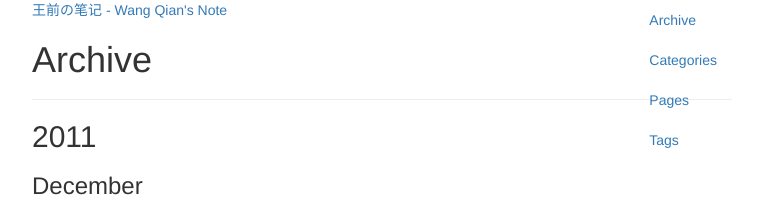
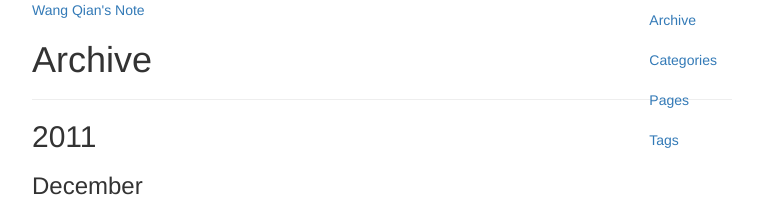
Before and after one commit to wangqianfront/wangqianfront.github.io, a Jekyll site: the page built from archive.html, in a window 1280 px wide. Shown: the top 197 px of the page, without its empty margins (258-1021 px from the left). Built offline with Jekyll 4.4.1, drawn with Linux system fonts in a browser that asks for light colours; nearby versions of some CDN libraries; library files that are not in the unit come from our copies.

Commit message:
Update _config.yml

```diff
--- a/_config.yml
+++ b/_config.yml
@@ -8,10 +8,10 @@ pygments: true
 # Themes are encouraged to use these universal variables
 # so be sure to set them if your theme uses them.
 #
-title : 王前の笔记 - Wang Qian's Note
+title : Wang Qian's Note
 tagline:
 author :
-  name : 王前
+  name :
   email : wangqianfront@gmail.com
   github : wangqianfront
   twitter : wangqianfront
@@ -115,7 +115,7 @@ JB :
   # Set 'provider' to false to turn sharing off globally.
   #
   sharing :
-    provider : true
+    provider : false
 
   # Settings for all other include helpers can be defined by creating
   # a hash with key named for the given helper. ex:
```
